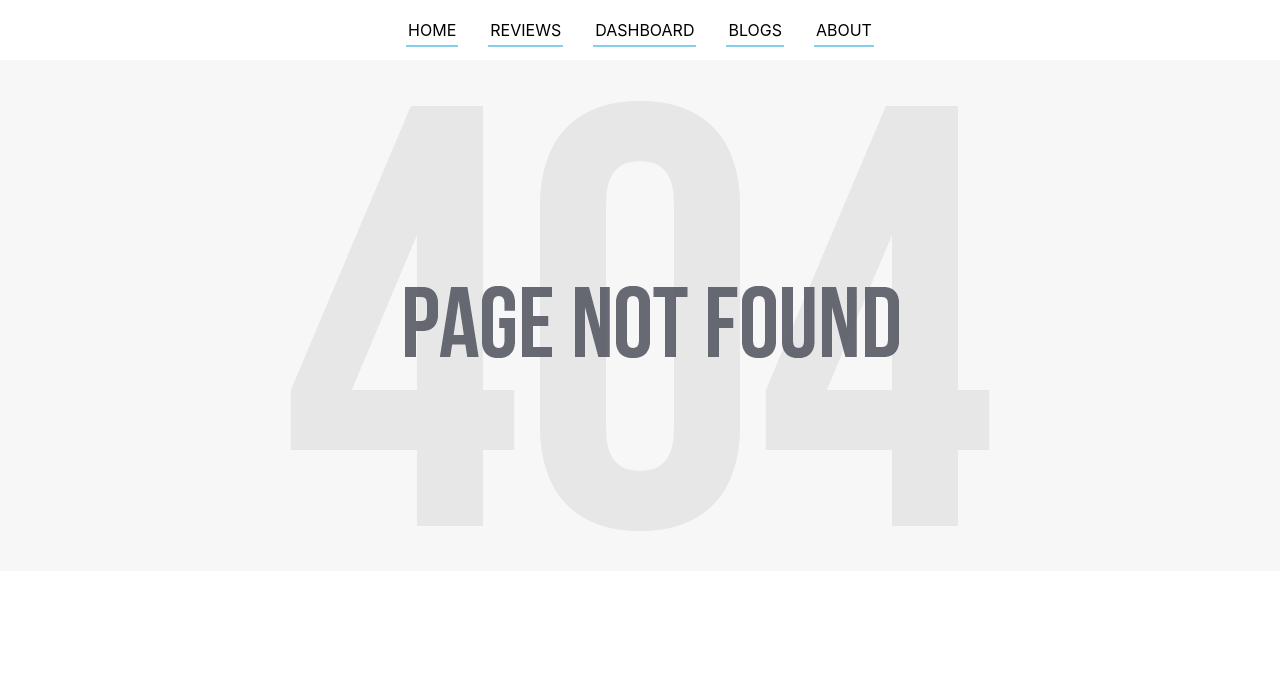
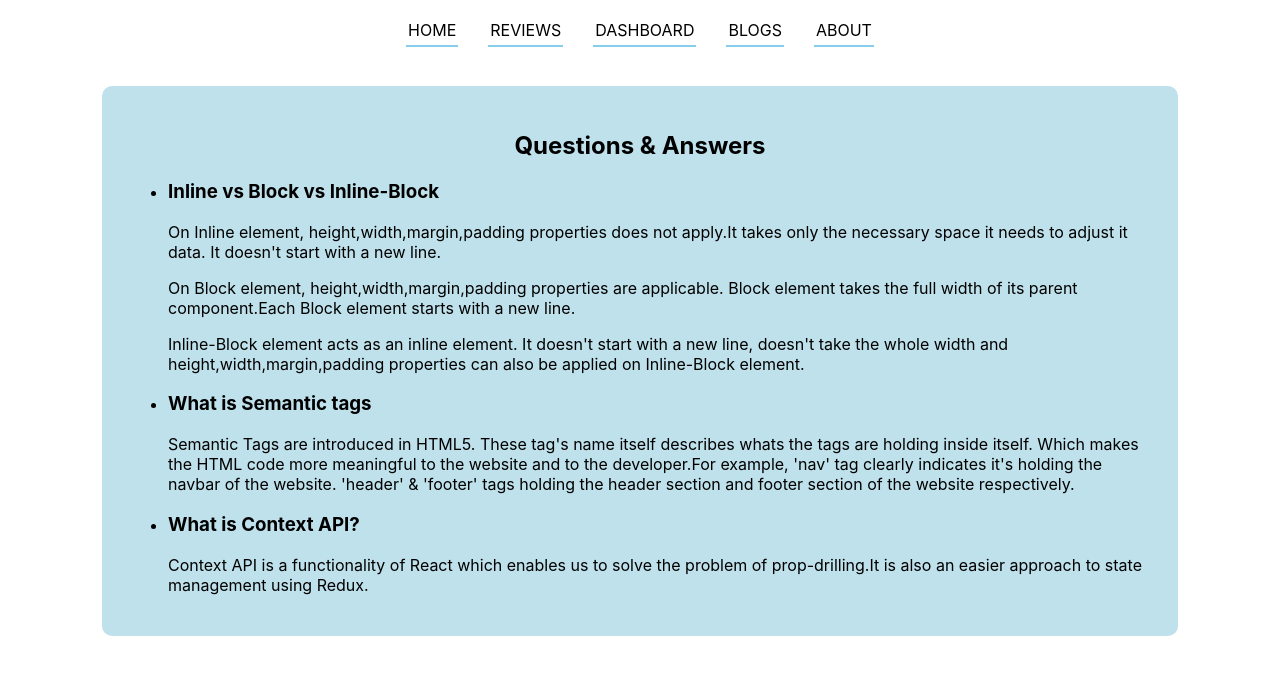
Before and after one commit to Azmain951/analytical_hub, a React (Create React App) app: page /blogs in a window 1280 px wide. Shown: the top 674 px of the page. Built offline with nearby package versions, Linux system fonts and the light colour scheme.

Commit message:
questions answered on blogs page and route added on navbar to navigate blogs page

```diff
--- a/src/App.js
+++ b/src/App.js
@@ -1,5 +1,6 @@
 import { Route, Routes } from 'react-router-dom';
 import './App.css';
+import Blogs from './components/Blogs/Blogs';
 import Dashboard from './components/Dashboard/Dashboard';
 import Header from './components/Header/Header';
 import NotFound from './components/NotFound/NotFound';
@@ -15,6 +16,7 @@ function App() {
         <Route path='/home' element={<ProductDetails></ProductDetails>}></Route>
         <Route path='/reviews' element={<Reviews></Reviews>}></Route>
         <Route path='/dashboard' element={<Dashboard></Dashboard>}></Route>
+        <Route path='/blogs' element={<Blogs></Blogs>}></Route>
         <Route path='*' element={<NotFound></NotFound>}></Route>
       </Routes>
     </div>
--- /dev/null
+++ b/src/components/Blogs/Blogs.css
@@ -0,0 +1,11 @@
+.qna {
+    background-color: rgba(173, 216, 230, 0.774);
+    width: 80%;
+    margin: 2% 8% 0 8%;
+    padding: 2%;
+    border-radius: 10px;
+}
+
+.qna-header {
+    text-align: center;
+}
--- /dev/null
+++ b/src/components/Blogs/Blogs.js
@@ -0,0 +1,40 @@
+import React from 'react';
+import './Blogs.css'
+
+const Blogs = () => {
+    return (
+        <div className='qna'>
+            <h2 className='qna-header'>Questions & Answers</h2>
+            <ul>
+                <li>
+                    <h3>Inline vs Block vs Inline-Block</h3>
+                    <p>
+                        On Inline element, height,width,margin,padding properties does not apply.It takes only the necessary space it needs to adjust it data. It doesn't start with a new line.
+                    </p>
+                    <p>
+                        On Block element, height,width,margin,padding properties are applicable. Block element takes the full width of its parent component.Each Block element starts with a new line.
+                    </p>
+                    <p>
+                        Inline-Block element acts as an inline element. It doesn't start with a new line, doesn't take the whole width and height,width,margin,padding properties can also be applied on Inline-Block element.
+                    </p>
+
+                </li>
+                <li>
+                    <h3>What is Semantic tags</h3>
+                    <p>
+                        Semantic Tags are introduced in HTML5. These tag's name itself describes whats the tags are holding inside itself. Which makes the HTML code more meaningful to the website and to the developer.For example, 'nav' tag clearly indicates it's holding the navbar of the website. 'header' & 'footer' tags holding the header section and footer section of the website respectively.
+                    </p>
+                </li>
+                <li>
+                    <h3>What is Context API?</h3>
+                    <p>
+                        Context API is a functionality of React which enables us to solve the problem of prop-drilling.It is also an easier approach to state management using Redux.
+                    </p>
+                </li>
+            </ul>
+
+        </div>
+    );
+};
+
+export default Blogs;
```
Also changed, not shown: 1 other file (tests, documents, lock files or other folders).
